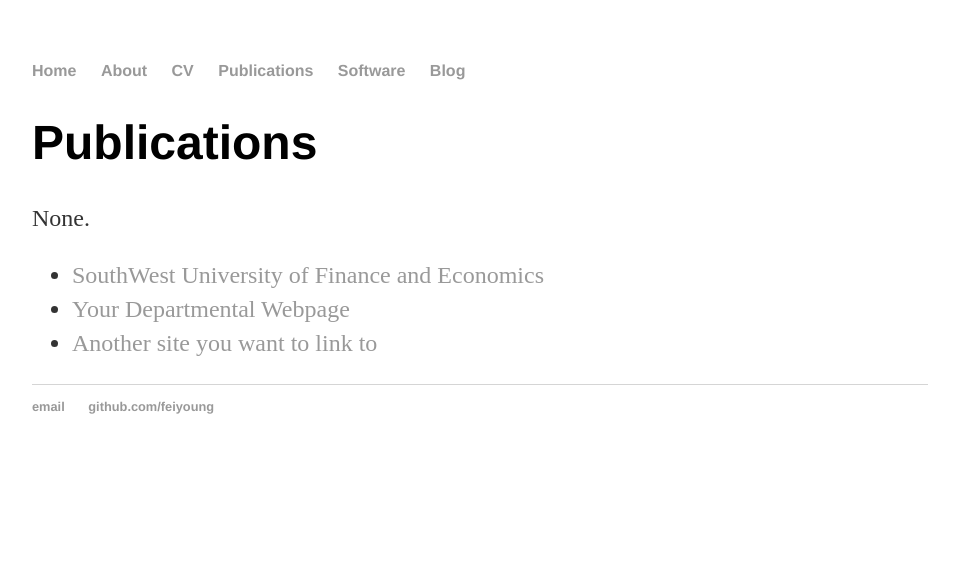
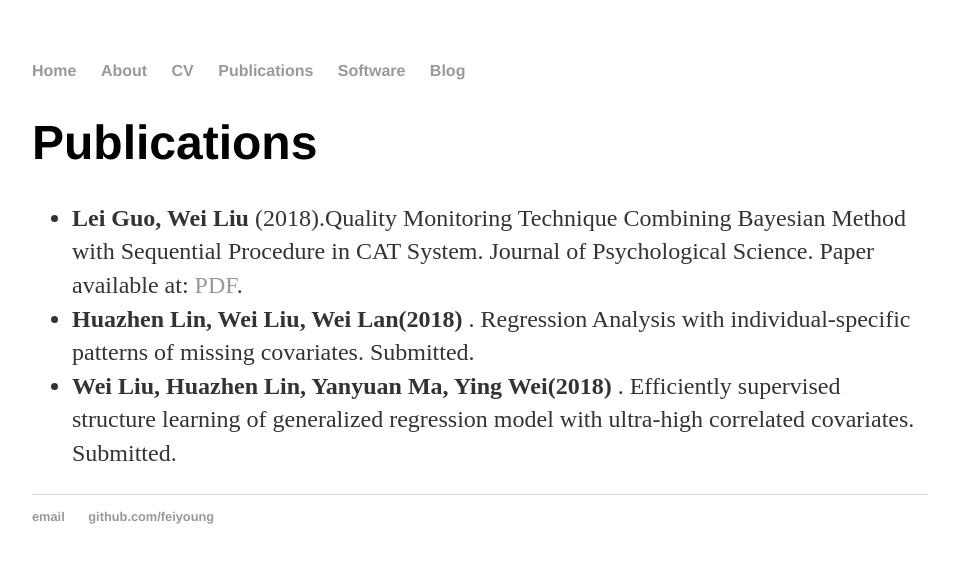
Before and after one commit to feiyoung/feiyoung.github.io, a Jekyll site: the page built from publications/index.html, in a window 1280 px wide. Shown: the top 563 px of the page, without its empty margins (160-1119 px from the left). Built offline with Jekyll 4.4.1, drawn with Linux system fonts in a browser that asks for light colours.

Commit message:
'update'

```diff
--- a/about/index.html
+++ b/about/index.html
@@ -6,6 +6,7 @@ title: About Wei Liu
 		<div class="about">
 			<h1>About</h1>
 			<h2></h2>
+  <img src="/about/qixing.jpg" align="right"style="width:320px;height:240px;">
   <h3> Hobbies </h3>
   <ul>
   <li> Swimming </li>
--- a/publications/index.html
+++ b/publications/index.html
@@ -5,11 +5,11 @@ title: Publications
 
 		<div class="about">
 			<h1>Publications</h1>
-			<p>None.</p>
+ <ul>
+			  <li> <strong>Lei Guo, Wei Liu </strong> (2018).Quality Monitoring Technique Combining Bayesian Method with Sequential Procedure in CAT System. Journal of Psychological Science. Paper available at: <a href="http://www.psysci.org/EN/article/downloadArticleFile.do?attachType=PDF&id=10065">PDF</a>. </li>
+  <li><strong>Huazhen Lin, Wei Liu, Wei Lan(2018)</strong> . Regression Analysis with individual-specific patterns of missing covariates. Submitted. </li>
+  <li><strong>Wei Liu, Huazhen Lin, Yanyuan Ma, Ying Wei(2018)</strong> . Efficiently supervised structure learning of generalized regression model with ultra-high correlated covariates. Submitted.</li>
+  </ul>
 
-			<ul class="contacts">
-				<li><a href="https://www.swufe.edu.cn/">SouthWest University of Finance and Economics</a></li>
-				<li><a href="#">Your Departmental Webpage</a></li>
-				<li><a href="#">Another site you want to link to</a></li>
-				</ul>
-		</div>
+
+					</div>
```
Also changed, not shown: software/index.html (+4 -7 lines), about/qixing.jpg (added).
